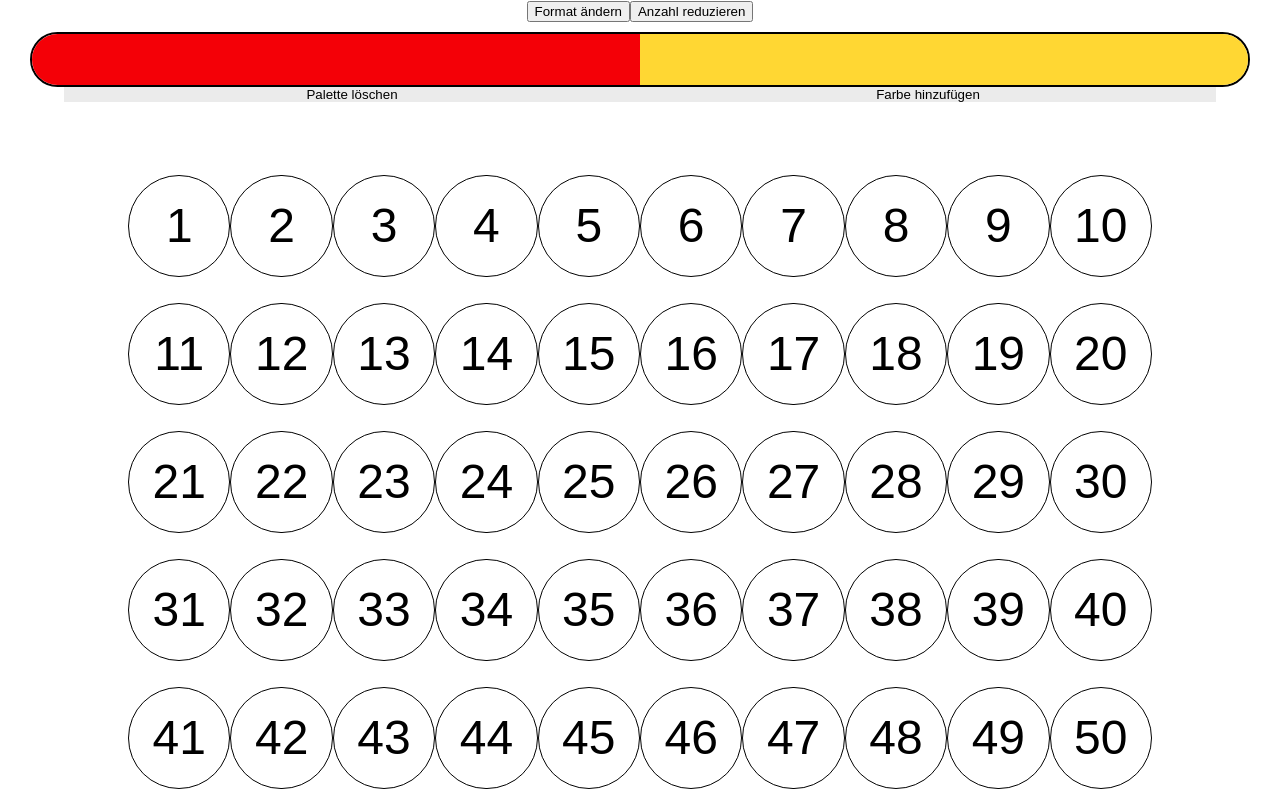
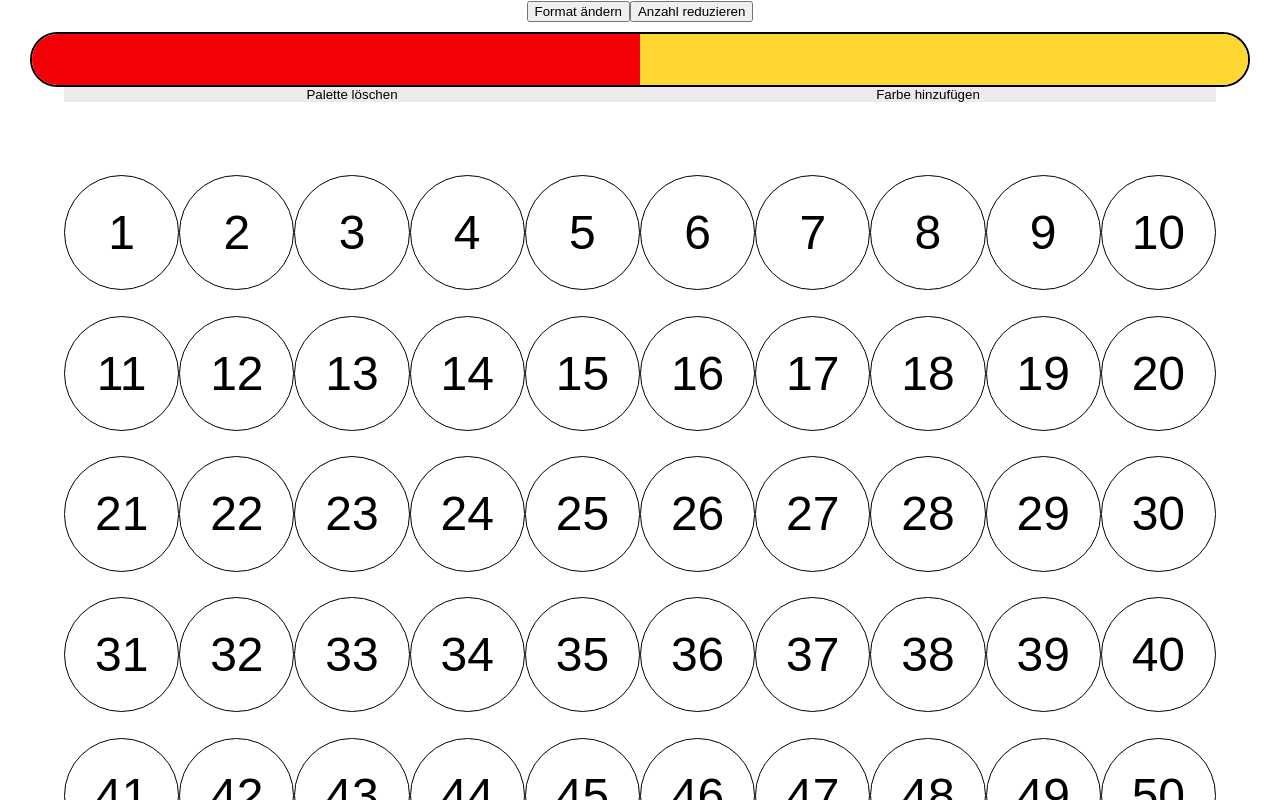
Before and after one commit to DunjaWohlers/math-beginner, a React (Create React App) app: page / in a window 1280 px wide. Shown: the top 800 px of the page. Built offline with nearby package versions, Linux system fonts and the light colour scheme.

Commit message:
fix graphic

```diff
--- a/src/sites/Home.css
+++ b/src/sites/Home.css
@@ -12,7 +12,7 @@
     align-content: center;
     flex-direction: column;
     flex-wrap: wrap;
-    margin-bottom: 6px;
+    margin-bottom: 10px;
 }
 
 .numberTableRow:nth-child(13) {
@@ -20,10 +20,10 @@
 }
 
 .numberBox2 {
-    width: 8vw;
+    width: 9vw;
     border: 1px black solid;
     background-color: transparent;
-    height: 8vw;
+    height: 9vw;
     border-radius: 8vw;
     margin: 1vw 0 1vw 0;
     font-size: inherit;
@@ -34,8 +34,8 @@
     border: 1px black solid;
     background-color: transparent;
     margin: 0;
-    height: 8vw;
-    width: 8vw;
+    height: 9vw;
+    width: 9vw;
     border-radius: 8vw;
     font-size: inherit;
     padding: 0;
```
